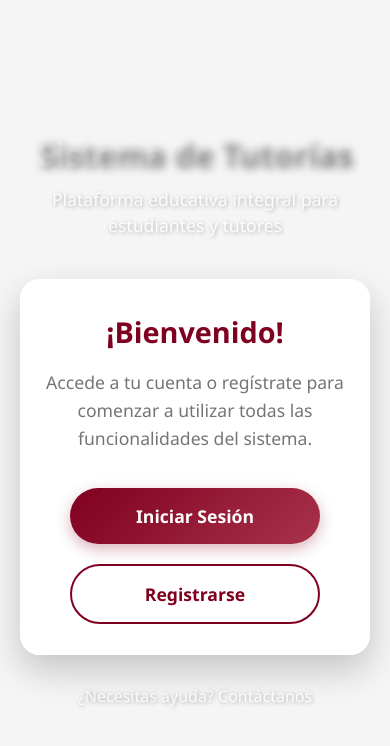
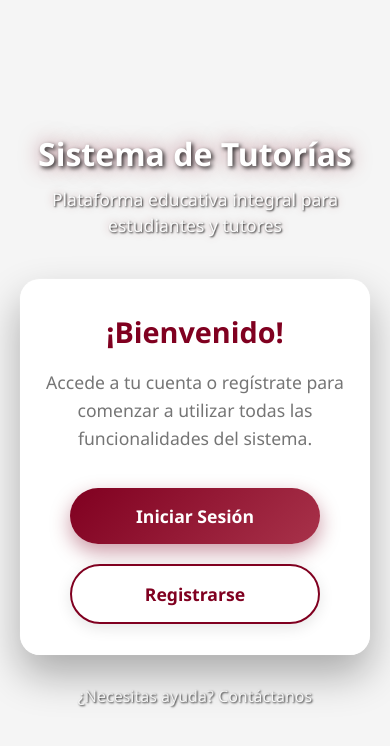
Before and after one commit to PerseoN15/DevOps_ProyectoFinal, a React app in the folder frontend/: page / in a window 390 px wide. Shown: the top 746 px of the page. Built offline with nearby package versions, Linux system fonts and the light colour scheme; the HTML template or start-up script is replaced by a standard one.

Commit message:
modiciacion de diseño en el login

```diff
--- a/frontend/src/pages/Login.css
+++ b/frontend/src/pages/Login.css
@@ -3,6 +3,7 @@
   --guindo: #800020;
   --guindo-claro: #a8324a;
   --guindo-oscuro: #600018;
+  --guindo-suave: rgba(128, 0, 32, 0.3);
   --blanco: #ffffff;
   --gris-claro: #f5f5f5;
   --gris: #e0e0e0;
@@ -38,19 +39,140 @@ body {
   overflow: hidden;
 }
 
-/* Fondo animado mejorado */
+/* Fondo con bolitas guindas animadas */
 .background-animation {
   position: fixed;
   top: 0;
   left: 0;
   width: 100%;
   height: 100%;
-  background: linear-gradient(135deg, var(--guindo) 0%, var(--guindo-oscuro) 50%, #4a0018 100%);
+  background: linear-gradient(45deg, #1a0010 0%, #2d001a 50%, #1a0010 100%);
   z-index: -1;
   overflow: hidden;
 }
 
-/* Partículas animadas */
+/* Bolitas guindas animadas */
+.floating-balls {
+  position: absolute;
+  width: 100%;
+  height: 100%;
+}
+
+.ball {
+  position: absolute;
+  border-radius: 50%;
+  background: radial-gradient(circle at 30% 30%, var(--guindo-claro), var(--guindo-oscuro));
+  box-shadow:
+    0 0 20px var(--guindo-suave),
+    inset 0 0 10px rgba(255, 255, 255, 0.1);
+  animation: floatBall 25s infinite linear;
+  opacity: 0.7;
+}
+
+.ball::before {
+  content: '';
+  position: absolute;
+  top: 20%;
+  left: 20%;
+  width: 20%;
+  height: 20%;
+  border-radius: 50%;
+  background: rgba(255, 255, 255, 0.3);
+  filter: blur(2px);
+}
+
+/* Tamaños y posiciones de las bolitas */
+.ball:nth-child(1) {
+  width: 80px;
+  height: 80px;
+  top: 10%;
+  left: 5%;
+  animation-delay: 0s;
+  animation-duration: 30s;
+}
+
+.ball:nth-child(2) {
+  width: 120px;
+  height: 120px;
+  top: 70%;
+  left: 80%;
+  animation-delay: 5s;
+  animation-duration: 35s;
+}
+
+.ball:nth-child(3) {
+  width: 60px;
+  height: 60px;
+  top: 80%;
+  left: 15%;
+  animation-delay: 10s;
+  animation-duration: 25s;
+}
+
+.ball:nth-child(4) {
+  width: 100px;
+  height: 100px;
+  top: 20%;
+  left: 75%;
+  animation-delay: 15s;
+  animation-duration: 40s;
+}
+
+.ball:nth-child(5) {
+  width: 90px;
+  height: 90px;
+  top: 60%;
+  left: 10%;
+  animation-delay: 7s;
+  animation-duration: 32s;
+}
+
+.ball:nth-child(6) {
+  width: 70px;
+  height: 70px;
+  top: 30%;
+  left: 85%;
+  animation-delay: 12s;
+  animation-duration: 28s;
+}
+
+.ball:nth-child(7) {
+  width: 110px;
+  height: 110px;
+  top: 85%;
+  left: 70%;
+  animation-delay: 18s;
+  animation-duration: 38s;
+}
+
+.ball:nth-child(8) {
+  width: 50px;
+  height: 50px;
+  top: 15%;
+  left: 25%;
+  animation-delay: 3s;
+  animation-duration: 22s;
+}
+
+.ball:nth-child(9) {
+  width: 130px;
+  height: 130px;
+  top: 45%;
+  left: 5%;
+  animation-delay: 20s;
+  animation-duration: 45s;
+}
+
+.ball:nth-child(10) {
+  width: 85px;
+  height: 85px;
+  top: 55%;
+  left: 90%;
+  animation-delay: 8s;
+  animation-duration: 33s;
+}
+
+/* Partículas pequeñas guindas */
 .particles {
   position: absolute;
   width: 100%;
@@ -59,283 +181,68 @@ body {
 
 .particle {
   position: absolute;
-  background: rgba(255, 255, 255, 0.1);
+  background: var(--guindo);
   border-radius: 50%;
   animation: floatParticle 20s infinite linear;
-}
-
-.particle:nth-child(1) {
-  width: 4px;
-  height: 4px;
-  top: 20%;
-  left: 10%;
-  animation-delay: 0s;
-  animation-duration: 25s;
-}
-
-.particle:nth-child(2) {
-  width: 6px;
-  height: 6px;
-  top: 60%;
-  left: 80%;
-  animation-delay: 2s;
-  animation-duration: 30s;
-}
-
-.particle:nth-child(3) {
-  width: 3px;
-  height: 3px;
-  top: 80%;
-  left: 20%;
-  animation-delay: 4s;
-  animation-duration: 20s;
-}
-
-.particle:nth-child(4) {
-  width: 5px;
-  height: 5px;
-  top: 30%;
-  left: 70%;
-  animation-delay: 6s;
-  animation-duration: 35s;
-}
-
-.particle:nth-child(5) {
-  width: 4px;
-  height: 4px;
-  top: 10%;
-  left: 50%;
-  animation-delay: 8s;
-  animation-duration: 28s;
-}
-
-.particle:nth-child(6) {
-  width: 7px;
-  height: 7px;
-  top: 70%;
-  left: 30%;
-  animation-delay: 10s;
-  animation-duration: 32s;
-}
-
-/* Ondas animadas */
-.waves {
-  position: absolute;
-  bottom: 0;
-  left: 0;
-  width: 100%;
-  height: 100%;
-  opacity: 0.3;
-}
-
-.wave {
-  position: absolute;
-  bottom: 0;
-  left: 0;
-  width: 200%;
-  height: 100%;
-  background: linear-gradient(90deg, transparent, rgba(255,255,255,0.1), transparent);
-  animation: waveAnimation 15s infinite linear;
-}
-
-.wave-1 {
-  animation-delay: 0s;
-  height: 80%;
   opacity: 0.4;
 }
 
-.wave-2 {
-  animation-delay: 3s;
-  height: 60%;
-  opacity: 0.3;
+.particle:nth-child(1) { width: 8px; height: 8px; top: 25%; left: 20%; animation-delay: 0s; }
+.particle:nth-child(2) { width: 12px; height: 12px; top: 65%; left: 75%; animation-delay: 2s; }
+.particle:nth-child(3) { width: 6px; height: 6px; top: 75%; left: 30%; animation-delay: 4s; }
+.particle:nth-child(4) { width: 10px; height: 10px; top: 35%; left: 65%; animation-delay: 6s; }
+.particle:nth-child(5) { width: 7px; height: 7px; top: 85%; left: 50%; animation-delay: 8s; }
+.particle:nth-child(6) { width: 9px; height: 9px; top: 45%; left: 15%; animation-delay: 10s; }
+
+/* Animaciones */
+@keyframes floatBall {
+  0% {
+    transform: translate(0, 0) rotate(0deg) scale(1);
+    opacity: 0.7;
+  }
+  25% {
+    transform: translate(40px, -60px) rotate(90deg) scale(1.1);
+    opacity: 0.8;
+  }
+  50% {
+    transform: translate(-30px, 50px) rotate(180deg) scale(0.9);
+    opacity: 0.6;
+  }
+  75% {
+    transform: translate(50px, 30px) rotate(270deg) scale(1.05);
+    opacity: 0.75;
+  }
+  100% {
+    transform: translate(0, 0) rotate(360deg) scale(1);
+    opacity: 0.7;
+  }
 }
 
-.wave-3 {
-  animation-delay: 6s;
-  height: 70%;
-  opacity: 0.2;
-}
-
-/* Formas geométricas flotantes */
-.floating-shapes {
-  position: absolute;
-  width: 100%;
-  height: 100%;
-  overflow: hidden;
-}
-
-.shape {
-  position: absolute;
-  background: rgba(255, 255, 255, 0.05);
-  animation: floatShape 25s infinite ease-in-out;
-}
-
-.shape-1 {
-  width: 120px;
-  height: 120px;
-  top: 10%;
-  left: 10%;
-  animation-delay: 0s;
-  border-radius: 30% 70% 70% 30% / 30% 30% 70% 70%;
-  background: linear-gradient(45deg, rgba(255,255,255,0.1), rgba(255,255,255,0.05));
-}
-
-.shape-2 {
-  width: 180px;
-  height: 180px;
-  top: 60%;
-  left: 80%;
-  animation-delay: 5s;
-  border-radius: 60% 40% 30% 70% / 60% 30% 70% 40%;
-  background: linear-gradient(135deg, rgba(255,255,255,0.08), rgba(255,255,255,0.03));
-}
-
-.shape-3 {
-  width: 100px;
-  height: 100px;
-  top: 80%;
-  left: 20%;
-  animation-delay: 10s;
-  border-radius: 40% 60% 70% 30% / 40% 50% 60% 50%;
-  background: linear-gradient(225deg, rgba(255,255,255,0.07), rgba(255,255,255,0.04));
-}
-
-.shape-4 {
-  width: 150px;
-  height: 150px;
-  top: 30%;
-  left: 70%;
-  animation-delay: 15s;
-  border-radius: 50% 50% 30% 70% / 50% 40% 60% 50%;
-  background: linear-gradient(315deg, rgba(255,255,255,0.09), rgba(255,255,255,0.06));
-}
-
-.shape-5 {
-  width: 80px;
-  height: 80px;
-  top: 15%;
-  left: 85%;
-  animation-delay: 7s;
-  border-radius: 70% 30% 50% 50% / 30% 70% 30% 70%;
-  background: linear-gradient(90deg, rgba(255,255,255,0.06), rgba(255,255,255,0.02));
-}
-
-.shape-6 {
-  width: 200px;
-  height: 200px;
-  top: 75%;
-  left: 5%;
-  animation-delay: 12s;
-  border-radius: 30% 70% 50% 50% / 50% 50% 50% 50%;
-  background: linear-gradient(180deg, rgba(255,255,255,0.1), rgba(255,255,255,0.05));
-}
-
-/* Efecto de brillo animado */
-.glow {
-  position: absolute;
-  width: 200px;
-  height: 200px;
-  border-radius: 50%;
-  background: radial-gradient(circle, rgba(255,255,255,0.1) 0%, transparent 70%);
-  animation: glowMove 20s infinite alternate ease-in-out;
-  filter: blur(20px);
-}
-
-.glow-1 {
-  top: 20%;
-  left: 10%;
-  animation-delay: 0s;
-}
-
-.glow-2 {
-  top: 60%;
-  left: 80%;
-  animation-delay: 10s;
-}
-
-.glow-3 {
-  top: 80%;
-  left: 20%;
-  animation-delay: 5s;
-}
-
-/* Animaciones */
 @keyframes floatParticle {
   0% {
-    transform: translateY(0) translateX(0) rotate(0deg);
+    transform: translateY(0) translateX(0);
     opacity: 0;
   }
   10% {
-    opacity: 1;
+    opacity: 0.4;
   }
   90% {
-    opacity: 1;
+    opacity: 0.4;
   }
   100% {
-    transform: translateY(-100vh) translateX(100px) rotate(360deg);
+    transform: translateY(-100vh) translateX(100px);
     opacity: 0;
   }
 }
 
-@keyframes waveAnimation {
-  0% {
-    transform: translateX(0);
-  }
-  100% {
-    transform: translateX(-50%);
-  }
-}
-
-@keyframes floatShape {
-  0%, 100% {
-    transform: translateY(0) rotate(0deg) scale(1);
-  }
-  25% {
-    transform: translateY(-40px) rotate(90deg) scale(1.1);
-  }
-  50% {
-    transform: translateY(20px) rotate(180deg) scale(0.9);
-  }
-  75% {
-    transform: translateY(-20px) rotate(270deg) scale(1.05);
-  }
-}
-
-@keyframes glowMove {
-  0% {
-    transform: translate(0, 0) scale(1);
-    opacity: 0.3;
-  }
-  50% {
-    transform: translate(50px, -30px) scale(1.2);
-    opacity: 0.5;
-  }
-  100% {
-    transform: translate(-30px, 40px) scale(0.8);
-    opacity: 0.4;
-  }
-}
-
-@keyframes gradientShift {
-  0% {
-    background-position: 0% 50%;
-  }
-  50% {
-    background-position: 100% 50%;
-  }
-  100% {
-    background-position: 0% 50%;
-  }
-}
-
-/* Contenido de bienvenida */
+/* Contenido de bienvenida - TEXTOS NÍTIDOS */
 .welcome-content {
   text-align: center;
   max-width: 800px;
   width: 100%;
   animation: fadeInUp 1s ease-out;
   position: relative;
-  z-index: 2;
+  z-index: 10;
 }
 
 .welcome-header {
@@ -347,36 +254,41 @@ body {
   font-size: 3.5rem;
   font-weight: 700;
   margin-bottom: 15px;
-  text-shadow: 2px 2px 8px rgba(0, 0, 0, 0.5);
+  text-shadow:
+    2px 2px 4px rgba(0, 0, 0, 0.8),
+    0 0 20px rgba(128, 0, 32, 0.5);
   animation: slideInFromTop 1s ease-out;
-  background: linear-gradient(135deg, #ffffff 0%, #f0f0f0 100%);
-  -webkit-background-clip: text;
-  -webkit-text-fill-color: transparent;
-  background-clip: text;
+  font-smooth: always;
+  -webkit-font-smoothing: antialiased;
+  -moz-osx-font-smoothing: grayscale;
 }
 
 .subtitle {
-  color: rgba(255, 255, 255, 0.9);
+  color: rgba(255, 255, 255, 0.95);
   font-size: 1.3rem;
   font-weight: 300;
   animation: slideInFromTop 1s ease-out 0.2s both;
-  text-shadow: 1px 1px 4px rgba(0, 0, 0, 0.3);
+  text-shadow:
+    1px 1px 2px rgba(0, 0, 0, 0.8),
+    0 0 10px rgba(128, 0, 32, 0.3);
+  font-smooth: always;
+  -webkit-font-smoothing: antialiased;
+  -moz-osx-font-smoothing: grayscale;
 }
 
-/* Tarjeta de bienvenida */
+/* Tarjeta de bienvenida - SIN BLUR */
 .welcome-card {
-  background: rgba(255, 255, 255, 0.95);
-  backdrop-filter: blur(10px);
+  background: rgba(255, 255, 255, 0.98);
   border-radius: 20px;
   padding: 50px 40px;
   box-shadow:
-    0 15px 35px rgba(0, 0, 0, 0.2),
-    0 0 0 1px rgba(255, 255, 255, 0.1);
+    0 20px 40px rgba(0, 0, 0, 0.3),
+    0 0 0 1px rgba(255, 255, 255, 0.2);
   margin: 30px 0;
   animation: scaleIn 0.8s ease-out 0.4s both;
   position: relative;
-  z-index: 2;
-  border: 1px solid rgba(255, 255, 255, 0.2);
+  z-index: 10;
+  border: 1px solid rgba(255, 255, 255, 0.3);
 }
 
 .welcome-message {
@@ -384,6 +296,8 @@ body {
   font-size: 2.2rem;
   margin-bottom: 15px;
   font-weight: 600;
+  font-smooth: always;
+  -webkit-font-smoothing: antialiased;
 }
 
 .welcome-description {
@@ -391,6 +305,8 @@ body {
   font-size: 1.1rem;
   margin-bottom: 35px;
   line-height: 1.6;
+  font-smooth: always;
+  -webkit-font-smoothing: antialiased;
 }
 
 /* Botones */
@@ -412,7 +328,8 @@ body {
   min-width: 180px;
   position: relative;
   overflow: hidden;
-  backdrop-filter: blur(10px);
+  font-smooth: always;
+  -webkit-font-smoothing: antialiased;
 }
 
 .welcome-button::before {
@@ -422,7 +339,7 @@ body {
   left: -100%;
   width: 100%;
   height: 100%;
-  background: linear-gradient(90deg, transparent, rgba(255,255,255,0.3), transparent);
+  background: linear-gradient(90deg, transparent, rgba(255,255,255,0.4), transparent);
   transition: left 0.6s;
 }
 
@@ -434,36 +351,38 @@ body {
   background: linear-gradient(135deg, var(--guindo) 0%, var(--guindo-claro) 100%);
   color: var(--blanco);
   box-shadow:
-    0 5px 15px rgba(128, 0, 32, 0.3),
+    0 8px 20px rgba(128, 0, 32, 0.4),
     0 0 0 1px rgba(255, 255, 255, 0.1);
 }
 
 .login-btn:hover {
   transform: translateY(-3px);
   box-shadow:
-    0 8px 25px rgba(128, 0, 32, 0.4),
+    0 12px 25px rgba(128, 0, 32, 0.5),
     0 0 0 1px rgba(255, 255, 255, 0.2);
 }
 
 .register-btn {
-  background: rgba(255, 255, 255, 0.9);
+  background: rgba(255, 255, 255, 0.95);
   color: var(--guindo);
   border: 2px solid var(--guindo);
-  backdrop-filter: blur(10px);
+  box-shadow: 0 4px 15px rgba(0, 0, 0, 0.1);
 }
 
 .register-btn:hover {
   background: var(--guindo);
   color: var(--blanco);
   transform: translateY(-3px);
-  box-shadow: 0 8px 25px rgba(128, 0, 32, 0.3);
+  box-shadow: 0 8px 20px rgba(128, 0, 32, 0.3);
 }
 
 /* Footer */
 .welcome-footer {
   margin-top: 30px;
-  color: rgba(255, 255, 255, 0.9);
-  text-shadow: 1px 1px 4px rgba(0, 0, 0, 0.3);
+  color: rgba(255, 255, 255, 0.95);
+  text-shadow: 1px 1px 2px rgba(0, 0, 0, 0.8);
+  font-smooth: always;
+  -webkit-font-smoothing: antialiased;
 }
 
 .welcome-footer a {
@@ -475,18 +394,17 @@ body {
 
 .welcome-footer a:hover {
   text-decoration: underline;
-  text-shadow: 0 0 10px rgba(255, 255, 255, 0.5);
+  text-shadow: 0 0 10px rgba(255, 255, 255, 0.8);
 }
 
-/* Modal */
+/* Modal - SIN BLUR para mayor nitidez */
 .modal-overlay {
   position: fixed;
   top: 0;
   left: 0;
   width: 100%;
   height: 100%;
-  background: rgba(0, 0, 0, 0.7);
-  backdrop-filter: blur(8px);
+  background: rgba(0, 0, 0, 0.8);
   display: flex;
   align-items: center;
   justify-content: center;
@@ -495,8 +413,7 @@ body {
 }
 
 .modal-content {
-  background: rgba(255, 255, 255, 0.95);
-  backdrop-filter: blur(15px);
+  background: rgba(255, 255, 255, 0.98);
   border-radius: 20px;
   padding: 40px;
   width: 90%;
@@ -504,9 +421,9 @@ body {
   position: relative;
   animation: modalSlideIn 0.4s ease-out;
   box-shadow:
-    0 25px 50px rgba(0, 0, 0, 0.3),
+    0 25px 50px rgba(0, 0, 0, 0.4),
     0 0 0 1px rgba(255, 255, 255, 0.1);
-  border: 1px solid rgba(255, 255, 255, 0.2);
+  border: 1px solid rgba(255, 255, 255, 0.3);
   max-height: 90vh;
   overflow-y: auto;
 }
@@ -515,7 +432,7 @@ body {
   position: absolute;
   top: 15px;
   right: 20px;
-  background: none;
+  background: rgba(255, 255, 255, 0.9);
   border: none;
   font-size: 2rem;
   color: var(--gris-oscuro);
@@ -528,11 +445,13 @@ body {
   justify-content: center;
   z-index: 10;
   border-radius: 50%;
+  box-shadow: 0 2px 8px rgba(0, 0, 0, 0.2);
 }
 
 .close-button:hover {
   color: var(--guindo);
-  background: rgba(128, 0, 32, 0.1);
+  background: rgba(255, 255, 255, 1);
+  transform: scale(1.1);
 }
 
 .modal-header {
@@ -544,13 +463,15 @@ body {
   color: var(--guindo);
   font-size: 1.8rem;
   margin-bottom: 8px;
+  font-smooth: always;
+  -webkit-font-smoothing: antialiased;
 }
 
 .modal-header p {
   color: var(--gris-oscuro);
+  font-smooth: always;
+  -webkit-font-smoothing: antialiased;
 }
-
-/* ... (el resto del CSS de formularios y animaciones se mantiene igual) ... */
 
 /* Formulario */
 .modal-form {
@@ -712,7 +633,6 @@ body {
   text-align: center;
   font-weight: 500;
   animation: slideIn 0.5s ease-out;
-  backdrop-filter: blur(10px);
 }
 
 .message.success {
@@ -835,13 +755,7 @@ body {
     margin: 20px;
   }
 
-  .form-options {
-    flex-direction: column;
-    gap: 10px;
-    align-items: flex-start;
-  }
-
-  .shape {
+  .ball {
     transform: scale(0.7);
   }
 }
@@ -859,7 +773,7 @@ body {
     padding: 25px 15px;
   }
 
-  .shape {
+  .ball {
     transform: scale(0.5);
   }
 }
--- a/frontend/src/pages/Login.jsx
+++ b/frontend/src/pages/Login.jsx
@@ -128,13 +128,30 @@ function Login() {
 
   return (
     <div className="welcome-container">
-      {/* Fondo animado */}
+      {/* Fondo animado con bolitas guindas */}
       <div className="background-animation">
-        <div className="floating-shapes">
-          <div className="shape shape-1"></div>
-          <div className="shape shape-2"></div>
-          <div className="shape shape-3"></div>
-          <div className="shape shape-4"></div>
+        {/* Bolitas guindas grandes */}
+        <div className="floating-balls">
+          <div className="ball"></div>
+          <div className="ball"></div>
+          <div className="ball"></div>
+          <div className="ball"></div>
+          <div className="ball"></div>
+          <div className="ball"></div>
+          <div className="ball"></div>
+          <div className="ball"></div>
+          <div className="ball"></div>
+          <div className="ball"></div>
+        </div>
+
+        {/* Partículas pequeñas */}
+        <div className="particles">
+          <div className="particle"></div>
+          <div className="particle"></div>
+          <div className="particle"></div>
+          <div className="particle"></div>
+          <div className="particle"></div>
+          <div className="particle"></div>
         </div>
       </div>
 
```
